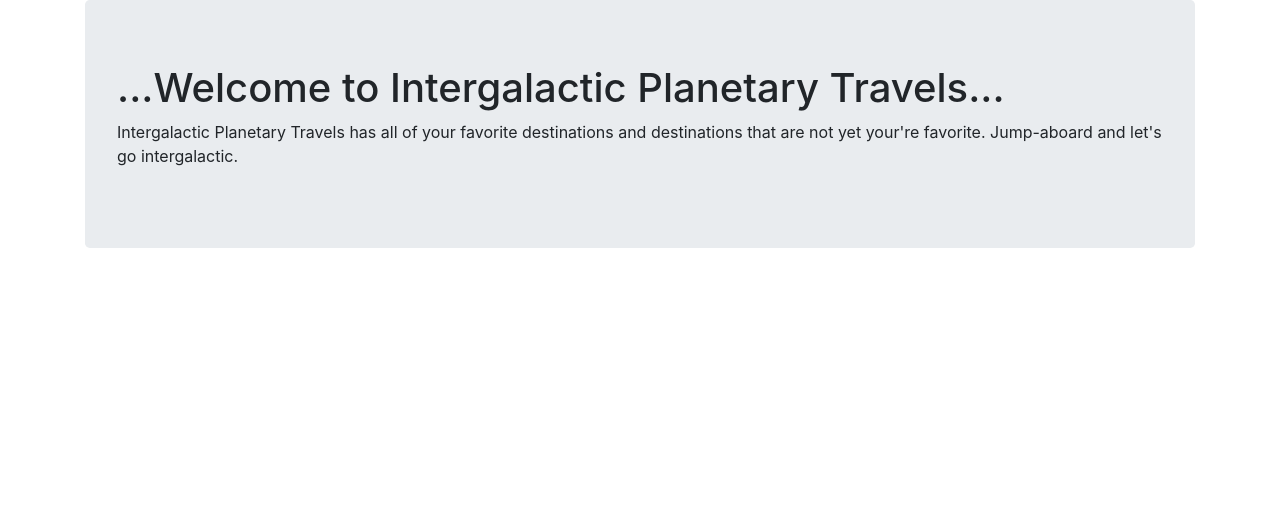
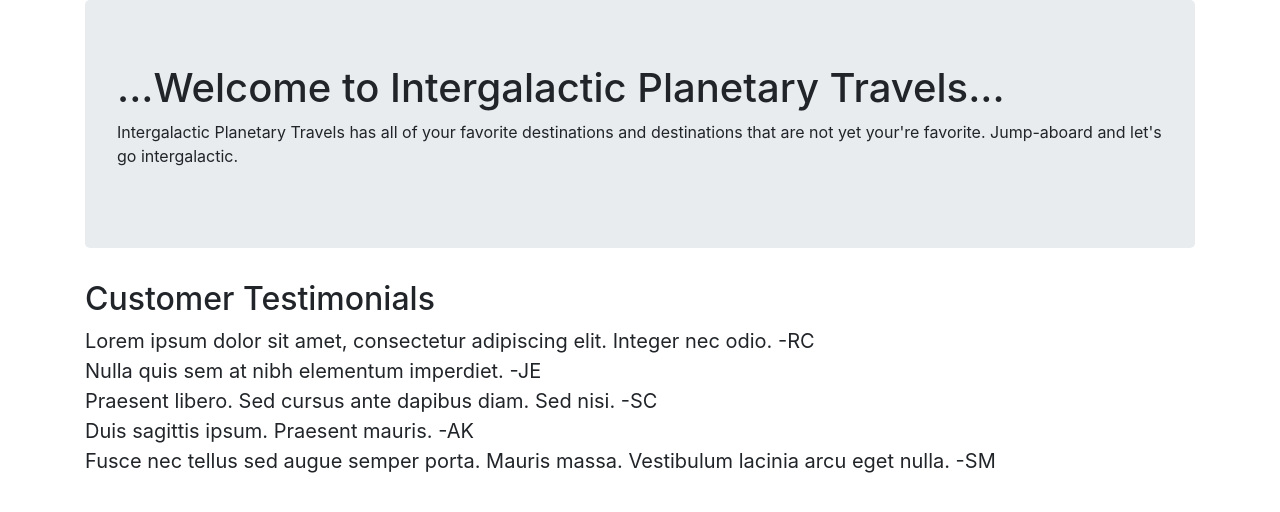
Before and after one commit to Rian-Carter/Vacation-Site, a plain HTML site: page index.html in a window 1280 px wide. Drawn offline with Linux system fonts and the light colour scheme.

Commit message:
added blockquote to footer under customer testimonials

```diff
--- a/index.html
+++ b/index.html
@@ -11,6 +11,14 @@
       <p>Intergalactic Planetary Travels has all of your favorite destinations and destinations that are not yet your're favorite. Jump-aboard and let's go intergalactic.</p>
     </div>
 
+    <h2>Customer Testimonials</h2>
+    <blockquote class="blockquote">
+      <footer>Lorem ipsum dolor sit amet, consectetur adipiscing elit. Integer nec odio. -RC</footer>
+      <footer>Nulla quis sem at nibh elementum imperdiet. -JE</footer>
+      <footer>Praesent libero. Sed cursus ante dapibus diam. Sed nisi. -SC</footer>
+      <footer>Duis sagittis ipsum. Praesent mauris. -AK</footer>
+      <footer>Fusce nec tellus sed augue semper porta. Mauris massa. Vestibulum lacinia arcu eget nulla. -SM</footer>
+    </blockquote>
 
   </div>
 </body>
```
